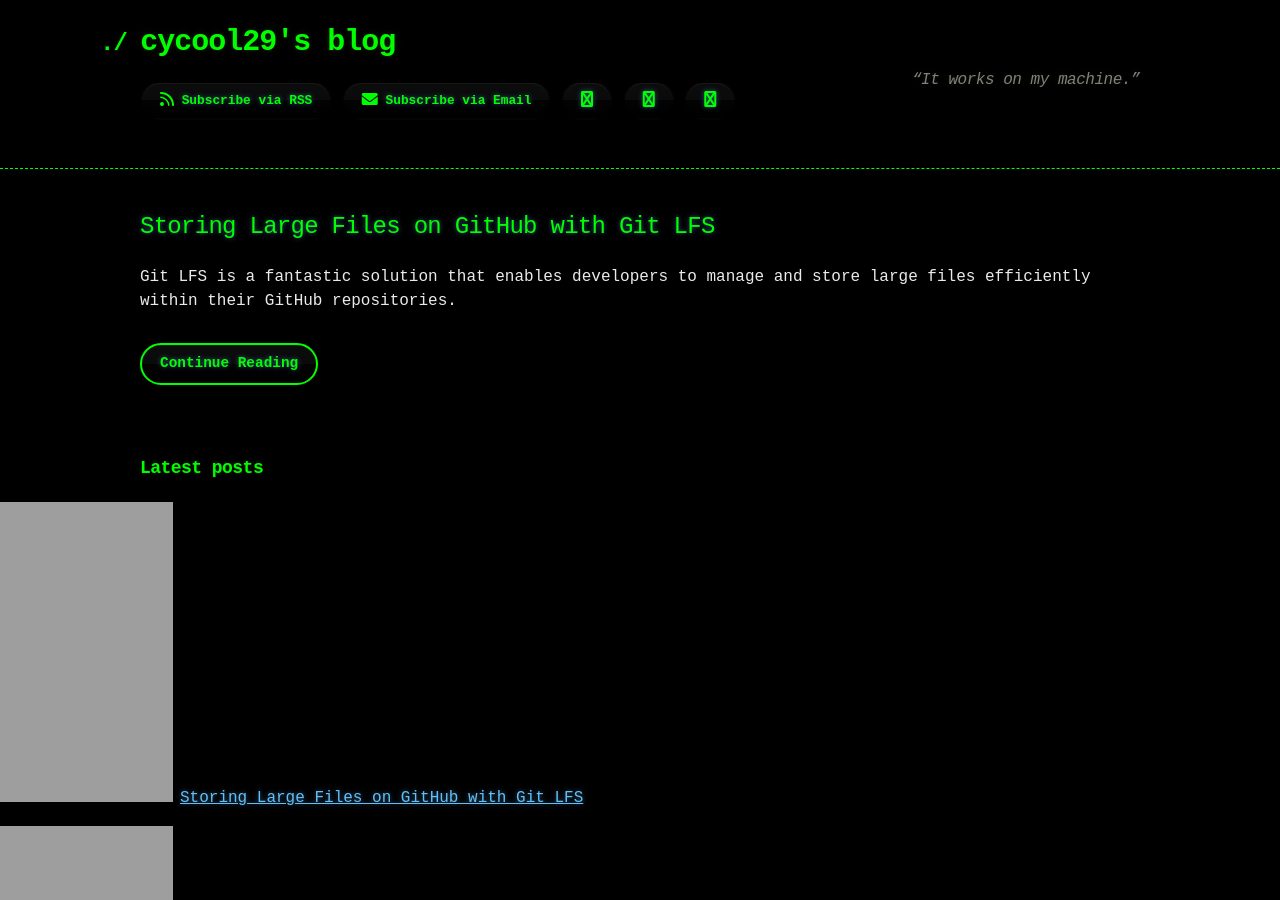
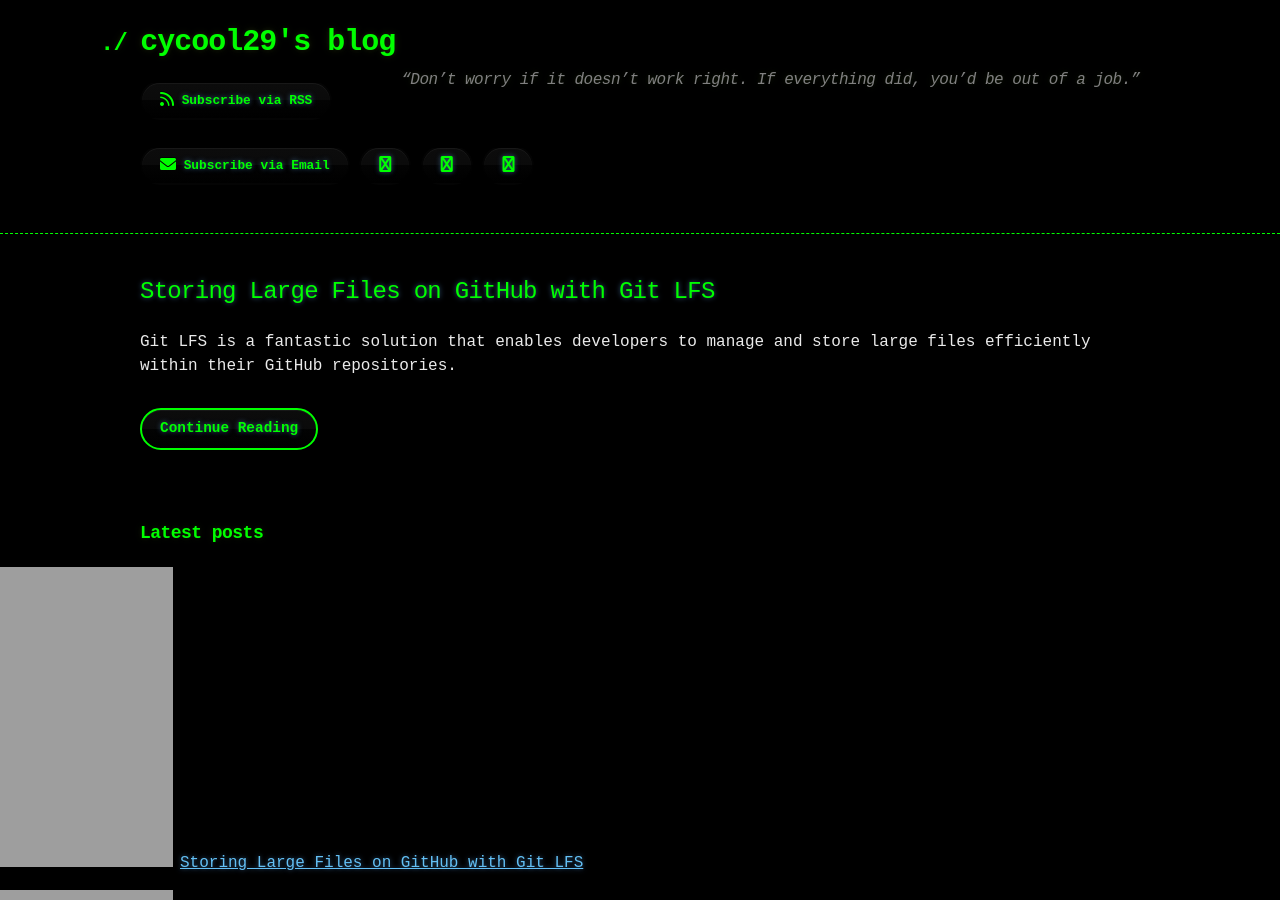
Before and after one commit to cycool29/cycool29.github.io, a Jekyll site: the page built from index.md, in a window 1280 px wide and 900 px high. Built offline with Jekyll 4.4.1, drawn with Linux system fonts in a browser that asks for light colours; a style sheet for code colours, icons or effects is not loaded.

Commit message:
Update quotes

```diff
--- a/_config.yml
+++ b/_config.yml
@@ -1,5 +1,5 @@
 title: cycool29's blog
-description: "“It works on my machine.” "
+description: "“Don’t worry if it doesn’t work right. If everything did, you’d be out of a job.” "
 bio: A high school student. Intermediate in Python, Git, Bash. Learning JavaScript. He/Him. "
 author: cycool29
 url: https://cycool29.github.io
```
